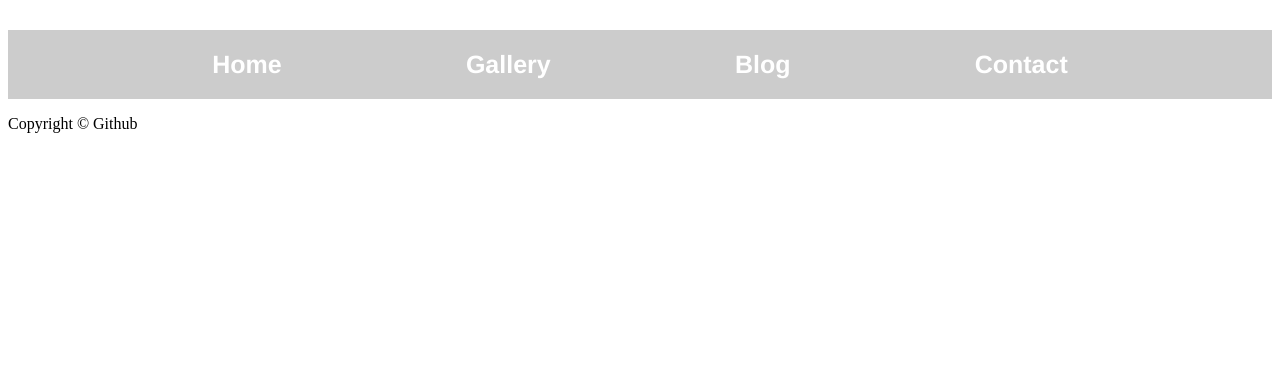
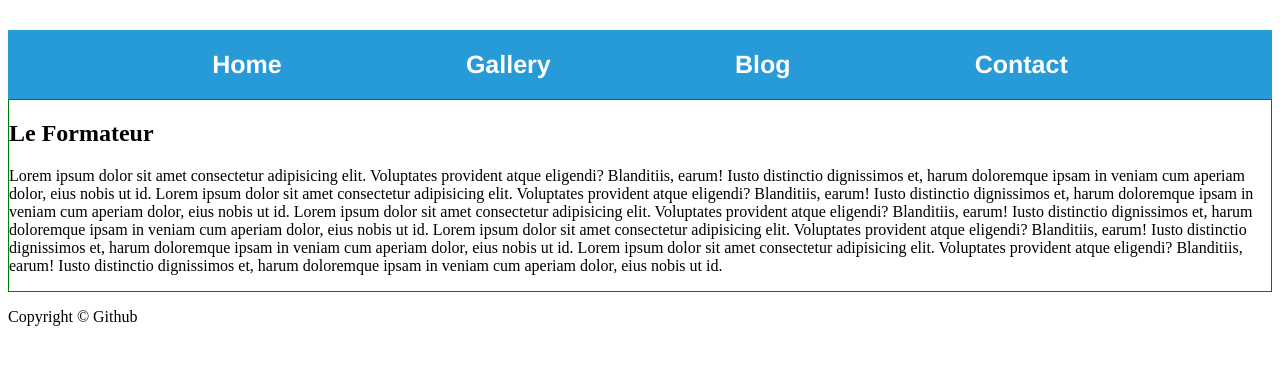
Before and after one commit to hkfmz/monBlog, a plain HTML site: page index.html in a window 1280 px wide. Shown: the part 95-460 px from the top of the page. Drawn offline with Linux system fonts and the light colour scheme; a web font is replaced by a local one.

Commit message:
ajout d'un article

```diff
--- a/css/style.css
+++ b/css/style.css
@@ -13,7 +13,7 @@ nav{
     justify-content: space-evenly;
     padding: 20px;
     color: white;
-    background-color: #ccc;
+    background-color: rgb(39, 154, 216);
 }
 
 li{
@@ -28,3 +28,7 @@ li:hover{
     transition: color 0.5s ease;
     text-shadow: 1Px 10px 0px 0px;
 }
+
+.leformateur{
+    border: 1px solid green;
+}
--- a/index.html
+++ b/index.html
@@ -18,12 +18,39 @@
     </nav>
 </header>
 
+<article>
+    <section class="leformateur">
+        <h2>Le Formateur</h2>
+        <p>Lorem ipsum dolor sit amet consectetur adipisicing elit. Voluptates
+             provident atque eligendi? Blanditiis, earum! Iusto distinctio
+             dignissimos et, harum doloremque ipsam in veniam cum aperiam dolor,
+              eius nobis ut id.
+              Lorem ipsum dolor sit amet consectetur adipisicing elit. Voluptates
+             provident atque eligendi? Blanditiis, earum! Iusto distinctio
+             dignissimos et, harum doloremque ipsam in veniam cum aperiam dolor,
+              eius nobis ut id.
+              Lorem ipsum dolor sit amet consectetur adipisicing elit. Voluptates
+             provident atque eligendi? Blanditiis, earum! Iusto distinctio
+             dignissimos et, harum doloremque ipsam in veniam cum aperiam dolor,
+              eius nobis ut id.
+              Lorem ipsum dolor sit amet consectetur adipisicing elit. Voluptates
+             provident atque eligendi? Blanditiis, earum! Iusto distinctio
+             dignissimos et, harum doloremque ipsam in veniam cum aperiam dolor,
+              eius nobis ut id.
+              Lorem ipsum dolor sit amet consectetur adipisicing elit. Voluptates
+             provident atque eligendi? Blanditiis, earum! Iusto distinctio
+             dignissimos et, harum doloremque ipsam in veniam cum aperiam dolor,
+              eius nobis ut id.
+        </p>
+    </section>
+
+</article>
+
 <footer>
     <p>Copyright &copy; <a href="http://github.com/hkfmz"></a> Github<p>
 </footer>
 
 
-<!-- Contenu de mon super Blog v1.0-->
 
 <script src="./js/app.js"></script>
 </body>
```
